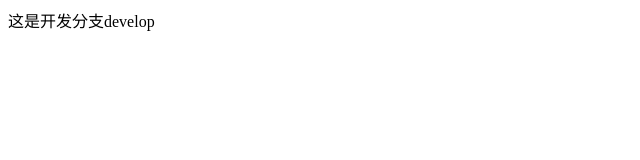
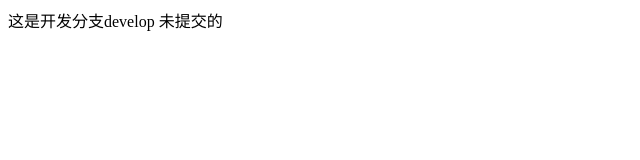
Before and after one commit to 18316607992/test-git, a plain HTML site: page develop.html in a window 1280 px wide. Shown: the full height of the page, 0-640 px from the left. Drawn offline with Linux system fonts and the light colour scheme.

Commit message:
开发分支第二次提交

```diff
--- a/develop.html
+++ b/develop.html
@@ -6,5 +6,6 @@
 </head>
 <body>
   这是开发分支develop
+  未提交的
 </body>
 </html>
```
